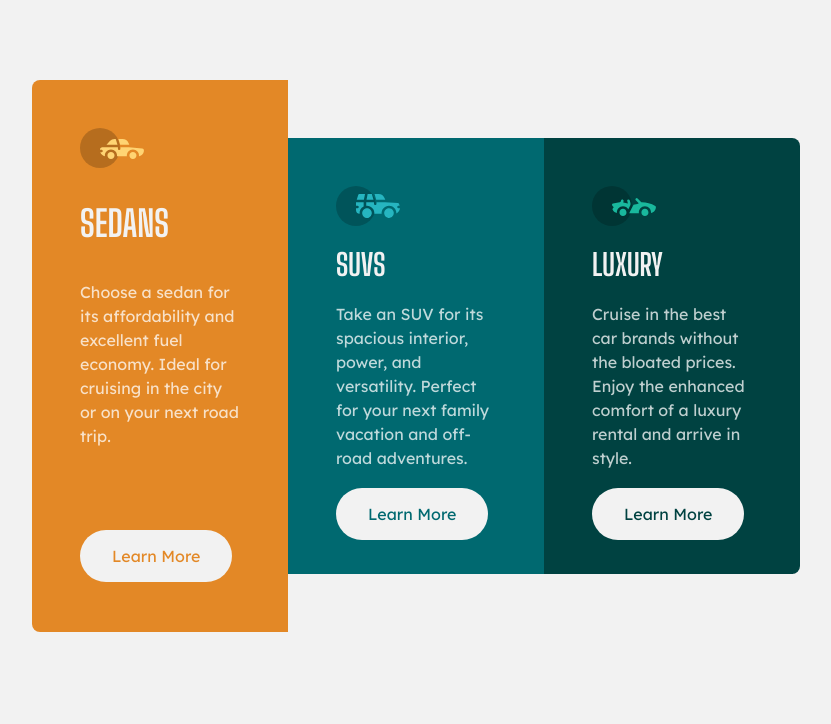
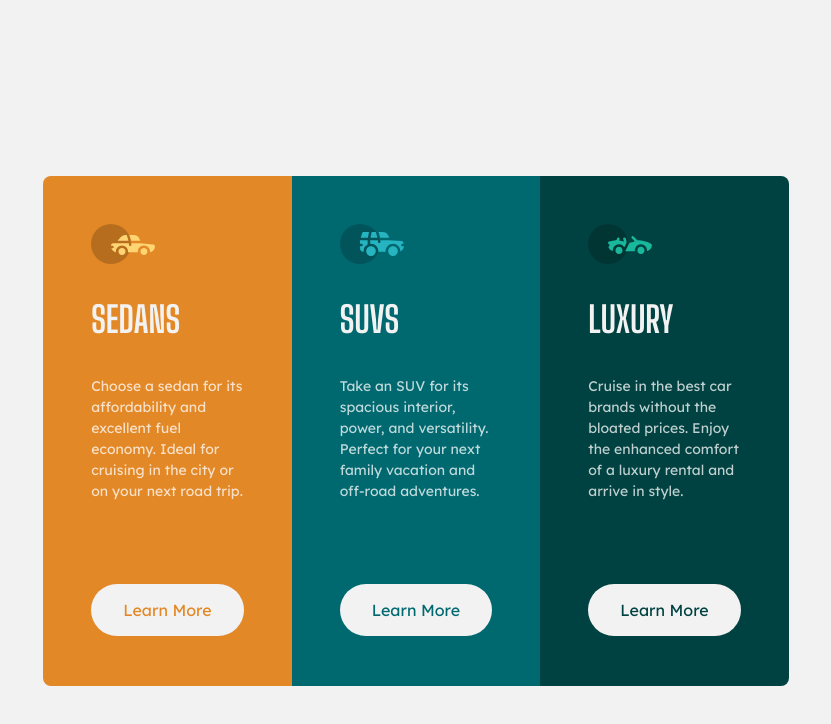
Before and after one commit to antonio-lopez/fm-3-column-preview-card-component, a website: page index.html in a window 1280 px wide. Shown: the whole page, without its empty margins (224-1055 px from the left). Drawn offline with Linux system fonts and the light colour scheme.

Commit message:
desktop layout added readme

```diff
--- a/index.html
+++ b/index.html
@@ -3,7 +3,6 @@
   <head>
     <meta charset="UTF-8" />
     <meta name="viewport" content="width=device-width, initial-scale=1.0" />
-
     <link
       rel="icon"
       type="image/png"
@@ -21,7 +20,7 @@
   </head>
   <body class="bg-veryLightGray">
     <section
-      class="grid grid-cols-1 place-items-center px-5 py-20 lg:grid-cols-3 lg:px-64"
+      class="grid grid-cols-1 place-items-center px-5 py-20 lg:grid-cols-3 lg:px-[16.7rem] lg:pt-44"
     >
       <!-- item 1 -->
       <div
@@ -31,7 +30,7 @@
         <h1 class="py-5 text-3xl text-veryLightGray lg:py-9 lg:text-4xl">
           SEDANS
         </h1>
-        <p class="pb-8 text-transparentWhite lg:pb-20">
+        <p class="pb-8 text-base text-transparentWhite lg:pb-20">
           Choose a sedan for its affordability and excellent fuel economy. Ideal
           for cruising in the city or on your next road trip.
         </p>
@@ -39,7 +38,7 @@
         <div class="lg:py-4">
           <a
             href="/#"
-            class="rounded-full bg-veryLightGray py-4 px-8 text-brightOrange"
+            class="rounded-full bg-veryLightGray py-4 px-8 text-brightOrange hover:bg-transparent hover:text-transparentWhite hover:outline hover:outline-transparentWhite"
           >
             Learn More
           </a>
@@ -49,18 +48,22 @@
       <!-- item 2 -->
       <div class="bg-darkCyan p-12">
         <img src="/images/icon-suvs.svg" alt="suv icon" />
-        <h1 class="py-5 text-3xl text-veryLightGray">SUVS</h1>
-        <p class="pb-8 text-transparentWhite">
+        <h1 class="py-5 text-3xl text-veryLightGray lg:py-9 lg:text-4xl">
+          SUVS
+        </h1>
+        <p class="pb-8 text-base text-transparentWhite lg:pb-20">
           Take an SUV for its spacious interior, power, and versatility. Perfect
           for your next family vacation and off-road adventures.
         </p>
         <!-- button -->
+        <div class="lg:py-4">
           <a
             href="/#"
-          class="rounded-full bg-veryLightGray py-4 px-8 text-darkCyan"
+            class="rounded-full bg-veryLightGray py-4 px-8 text-darkCyan hover:bg-transparent hover:text-transparentWhite hover:outline hover:outline-transparentWhite"
           >
             Learn More
           </a>
+        </div>
       </div>
 
       <!-- item 3 -->
@@ -68,19 +71,23 @@
         class="rounded-b-lg bg-veryDarkCyan p-12 lg:rounded-b-none lg:rounded-tr-lg lg:rounded-br-lg"
       >
         <img src="/images/icon-luxury.svg" alt="luxury icon" />
-        <h1 class="py-5 text-3xl text-veryLightGray">LUXURY</h1>
-        <p class="pb-8 text-transparentWhite">
+        <h1 class="py-5 text-3xl text-veryLightGray lg:py-9 lg:text-4xl">
+          LUXURY
+        </h1>
+        <p class="pb-8 text-base text-transparentWhite lg:pb-20">
           Cruise in the best car brands without the bloated prices. Enjoy the
           enhanced comfort of a luxury rental and arrive in style.
         </p>
         <!-- button -->
+        <div class="lg:py-4">
           <a
             href="/#"
-          class="rounded-full bg-veryLightGray py-4 px-8 text-veryDarkCyan"
+            class="rounded-full bg-veryLightGray py-4 px-8 text-veryDarkCyan hover:bg-transparent hover:text-transparentWhite hover:outline hover:outline-transparentWhite"
           >
             Learn More
           </a>
         </div>
+      </div>
     </section>
   </body>
 </html>
--- a/tailwind.config.js
+++ b/tailwind.config.js
@@ -11,6 +11,9 @@ module.exports = {
         //background, headings, buttons
         veryLightGray: 'hsl(0, 0%, 95%)',
       },
+      fontSize: {
+        base: '14px',
+      },
       fontFamily: {
         cursive: ['Big Shoulders Display'],
         'sans-serif': ['Lexend Deca'],
```
Also changed, not shown: README.md (added), css/main.css, images/screenshot.png (added). Lines whose indentation alone changed are shown as unchanged.
